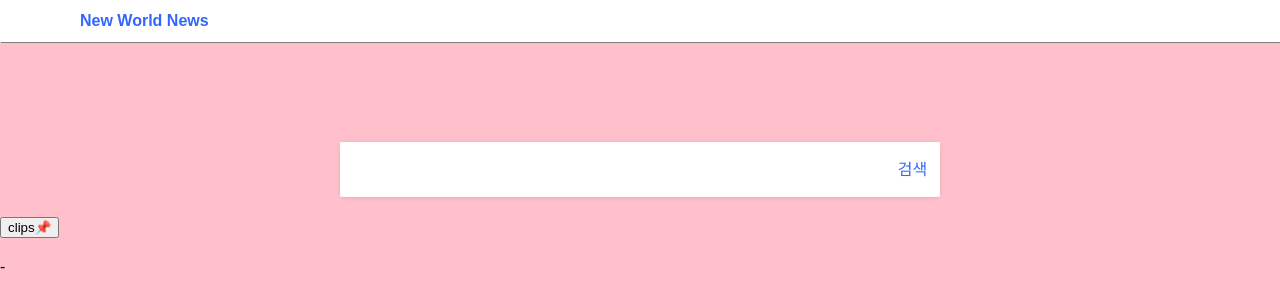
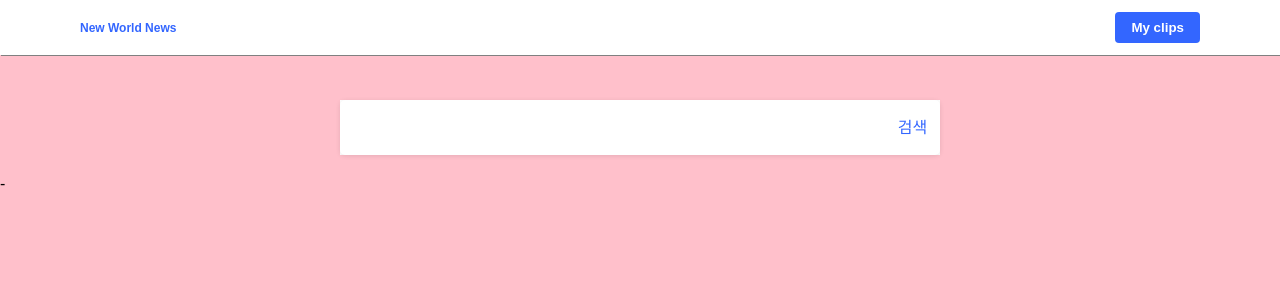
Before and after one commit to HarryA123/React-ToyProjects, a React (Create React App) app in the folder news/: page / in a window 1280 px wide. Shown: the top 308 px of the page. Built offline with nearby package versions, Linux system fonts and the light colour scheme.

Commit message:
feat: my clip Button on NavBar

```diff
--- a/news/src/Pages/Main.js
+++ b/news/src/Pages/Main.js
@@ -3,10 +3,8 @@ import { useSelector, useDispatch } from "react-redux";
 import { Link } from "react-router-dom";
 import Article from "../components/Article";
 import { getArticle, newsSlice } from "../store/store";
-import { HistoryList, HistoryBox } from "../components/style";
 import { useInView } from "react-intersection-observer";
 import "../Styles/Main.css";
-import { FontAwesomeIcon } from "@fortawesome/react-fontawesome";
 
 const Main = () => {
   const [value, setValue] = useState("");
@@ -76,7 +74,12 @@ const Main = () => {
 
   return (
     <>
-      <div className="NavBar">New World News</div>
+      <div className="NavBar">
+        New World News
+        <Link to={"/clips"}>
+          <button>My clips</button>
+        </Link>
+      </div>
       <div className="wrapper">
         <form className="search-input" onSubmit={onSubmit}>
           <input
@@ -103,10 +106,11 @@ const Main = () => {
             return <HistoryList key={ele}>{ele}</HistoryList>;
           })}
       </HistoryBox> */}
-      <Link to={"/clips"}>
+      {/* <Link to={"/clips"}>
         <button>clips📌</button>
-      </Link>
-      <h2>{isLoading ? "뉴스를 불러오고 있습니다📰" : null}</h2>
+      </Link> */}
+      {/* <h2>{isLoading ? "뉴스를 불러오고 있습니다📰" : null}</h2> */}
+      {isLoading ? <span className="loader"></span> : null}
       <div className="Article_Container">
         {articles && articles.map(ele => <Article key={ele._id} ele={ele} />)}
       </div>
--- a/news/src/Styles/Main.css
+++ b/news/src/Styles/Main.css
@@ -1,12 +1,31 @@
 .NavBar {
+  display: flex;
+  position: fixed;
+  top: 0;
+  z-index: 3;
+  width: 100%;
+  justify-content: space-between;
+  align-items: center;
+  padding: 12px 80px;
   color: #3366ff;
-  font-size: 16px;
+  font-size: 12px;
   font-weight: bold;
-  padding: 12px 80px;
-  margin: auto;
   text-align: start;
   background-color: #ffffff;
   box-shadow: 1px 1px gray;
+}
+.NavBar button {
+  background-color: #3366ff;
+  color: white;
+  border: none;
+  font-weight: bold;
+  padding: 8px 16px;
+  border-radius: 4px;
+  cursor: pointer;
+  transition: all 0.2s ease-in;
+}
+.NavBar button:hover {
+  background-color: #1f57ff;
 }
 
 .wrapper {
@@ -37,7 +56,7 @@
   border: none;
   border-radius: 5px;
   padding: 0 60px 0 20px;
-  font-size: 16px;
+  font-size: 12px;
   box-shadow: 0px 1px 5px rgba(0, 0, 0, 0.1);
 }
 .search-input .autocom-box {
@@ -69,9 +88,70 @@
   text-align: center;
   cursor: pointer;
 }
+.search-input .searchIcon:hover {
+  font-weight: bold;
+}
 
 .Article_Container {
   display: flex;
   flex-wrap: wrap;
   justify-content: center;
+}
+
+.loader {
+  width: 16px;
+  height: 16px;
+  display: block;
+  margin: 240px auto 0;
+  position: relative;
+  color: #fff;
+  box-sizing: border-box;
+  -webkit-animation: rotation 1s linear infinite;
+          animation: rotation 1s linear infinite;
+}
+.loader:after, .loader:before {
+  content: "";
+  box-sizing: border-box;
+  position: absolute;
+  width: 24px;
+  height: 24px;
+  top: 50%;
+  left: 50%;
+  transform: scale(0.5) translate(0, 0);
+  background-color: #fff;
+  border-radius: 50%;
+  -webkit-animation: animloader 1s infinite ease-in-out;
+          animation: animloader 1s infinite ease-in-out;
+}
+.loader:before {
+  background-color: #ff3d00;
+  transform: scale(0.5) translate(-22px, -22px);
+}
+
+@-webkit-keyframes rotation {
+  0% {
+    transform: rotate(0deg);
+  }
+  100% {
+    transform: rotate(360deg);
+  }
+}
+
+@keyframes rotation {
+  0% {
+    transform: rotate(0deg);
+  }
+  100% {
+    transform: rotate(360deg);
+  }
+}
+@-webkit-keyframes animloader {
+  50% {
+    transform: scale(1) translate(-50%, -50%);
+  }
+}
+@keyframes animloader {
+  50% {
+    transform: scale(1) translate(-50%, -50%);
+  }
 }/*# sourceMappingURL=Main.css.map */
--- a/news/src/Styles/Main.scss
+++ b/news/src/Styles/Main.scss
@@ -1,14 +1,33 @@
 @import "../Variables/Variables.scss";
 
 .NavBar {
+  display: flex;
+  position: fixed;
+  top: 0;
+  z-index:3;
+  width: 100%;
+  justify-content: space-between;
+  align-items: center;
+  padding: 12px 80px;
   color: $Primary;
-  font-size: $BodySize;
+  font-size: 12px;
   font-weight: bold;
-  padding: 12px 80px;
-  margin: auto;
   text-align: start;
   background-color: $Bg_Main;
   box-shadow: 1px 1px gray;
+  button {
+    background-color: $Primary;
+    color: white;
+    border: none;
+    font-weight: bold;
+    padding: 8px 16px;
+    border-radius: 4px;
+    cursor: pointer;
+    transition: all 0.2s ease-in;
+    &:hover {
+      background-color: $Secondary;
+    }
+  }
 }
 .wrapper {
   max-width: 600px;
@@ -18,15 +37,15 @@
   position: relative;
   background-color: #ffffff;
   width: 100%;
-  &:focus-within{
-    .autocom-box{
+  &:focus-within {
+    .autocom-box {
       padding: auto 8px;
       opacity: 1;
       pointer-events: auto;
       position: absolute;
       background-color: white;
       width: 100%;
-      li{
+      li {
         display: block;
       }
     }
@@ -39,7 +58,7 @@
     border-radius: 5px;
     padding: 0 60px 0 20px;
     font-size: $BodySize;
-    box-shadow: 0px 1px 5px rgba(0,0,0,0.1);
+    box-shadow: 0px 1px 5px rgba(0, 0, 0, 0.1);
   }
   .autocom-box {
     padding: 0px;
@@ -47,15 +66,15 @@
     overflow-y: auto;
     opacity: 0;
     pointer-events: none;
-    li{
+    li {
       list-style: none;
       padding: 8px 12px;
       width: 100%;
       cursor: default;
       border-radius: 3px;
       display: none;
-      &:hover{
-        background-color: $gray
+      &:hover {
+        background-color: $gray;
       }
     }
   }
@@ -64,12 +83,14 @@
     height: 55px;
     width: 55px;
     line-height: 55px;
-    // color: white;
     color: $Primary;
     top: 0;
     right: 0;
     text-align: center;
     cursor: pointer;
+    &:hover{
+      font-weight: bold;
+    }
   }
 }
 // .SearchHistory {
@@ -84,3 +105,46 @@
   flex-wrap: wrap;
   justify-content: center;
 }
+
+.loader {
+  width: 16px;
+  height: 16px;
+  display: block;
+  margin: 240px auto 0;
+  position: relative;
+  color: #fff;
+  box-sizing: border-box;
+  animation: rotation 1s linear infinite;
+  &:after,
+  &:before {
+    content: "";
+    box-sizing: border-box;
+    position: absolute;
+    width: 24px;
+    height: 24px;
+    top: 50%;
+    left: 50%;
+    transform: scale(0.5) translate(0, 0);
+    background-color: #fff;
+    border-radius: 50%;
+    animation: animloader 1s infinite ease-in-out;
+  }
+  &:before {
+    background-color: #ff3d00;
+    transform: scale(0.5) translate(-22px, -22px);
+  }
+}
+
+@keyframes rotation {
+  0% {
+    transform: rotate(0deg);
+  }
+  100% {
+    transform: rotate(360deg);
+  }
+}
+@keyframes animloader {
+  50% {
+    transform: scale(1) translate(-50%, -50%);
+  }
+}
--- a/news/src/components/style.js
+++ b/news/src/components/style.js
@@ -11,6 +11,3 @@ export const HistoryList = styled.div`
   white-space: nowrap;
   padding: 0 0.4rem 0;
 `
-export const ClipIcon = styled.span`
-  cursor: pointer;
-`
```
Also changed, not shown: 1 other file (tests, documents, lock files or other folders).
